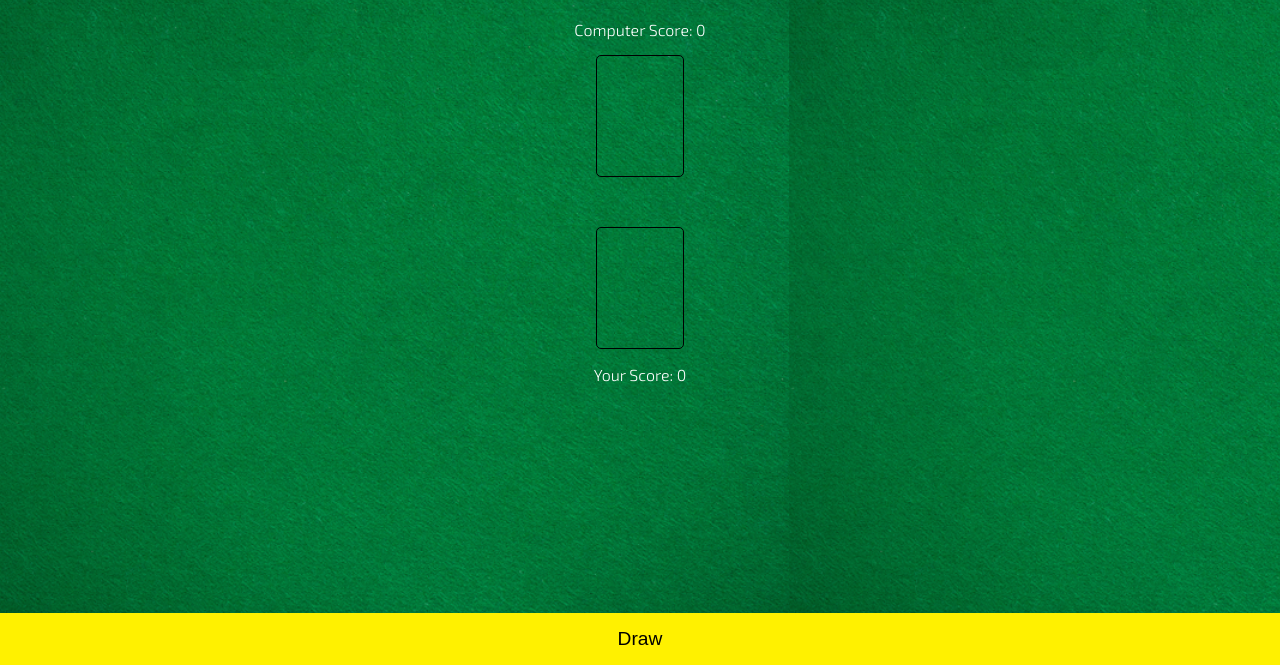
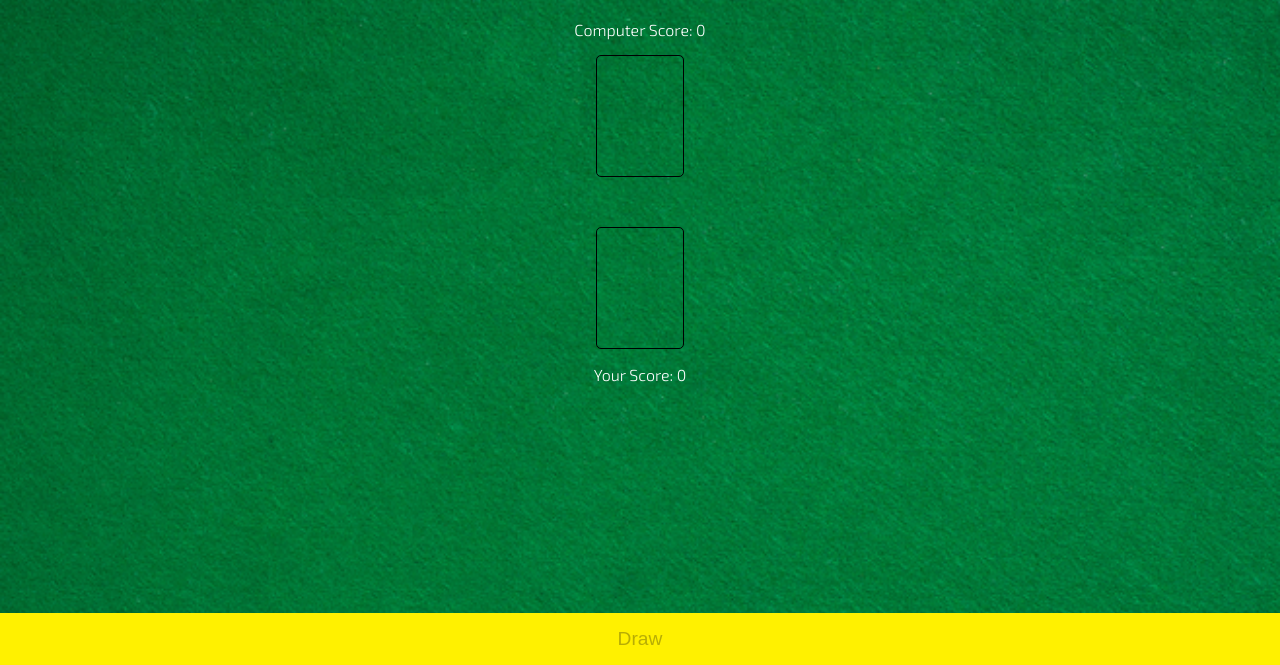
Before and after one commit to darksouljapan/CardFighter, a plain HTML site: page index.html in a window 1280 px wide. Shown: the part 135-800 px from the top of the page. Drawn offline with Linux system fonts and the light colour scheme.

Commit message:
package vita del

```diff
--- a/index.css
+++ b/index.css
@@ -2,7 +2,7 @@ html, body {
     margin: 0;
     padding: 0;
     background-image: url("img/table.png");
-    background-size: contain;
+    background-size: cover;
     font-family: "Exo 2", sans-serif;
     height: 100vh;
 }
--- a/index.js
+++ b/index.js
@@ -9,6 +9,8 @@ const playerScore = document.getElementById('player-score')
 
 let cpuCurrentScore = 0
 let playerCurrentScore = 0
+
+drawCardBtn.disabled = true
 
 /*
 Following can be written as this also with Async and wait.
```
Also changed, not shown: package.json (deleted, +0 -14 lines), vite.config.js (deleted, +0 -7 lines).
